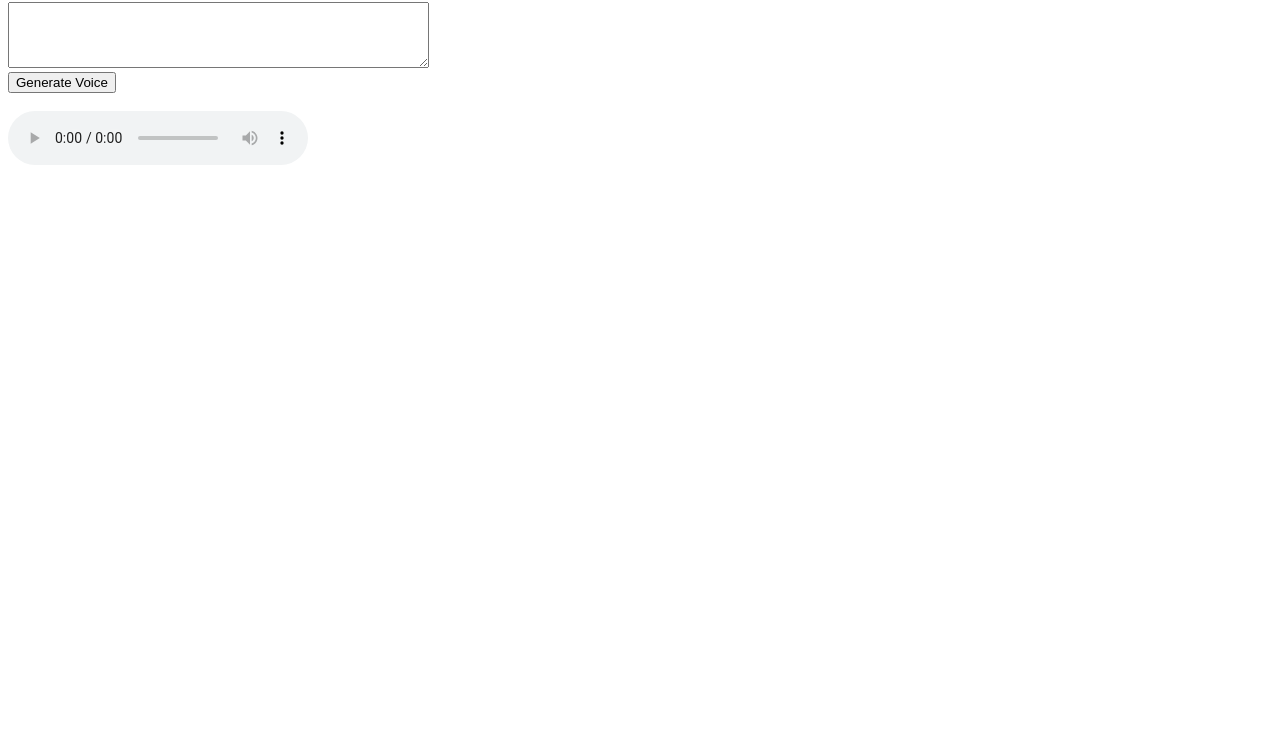
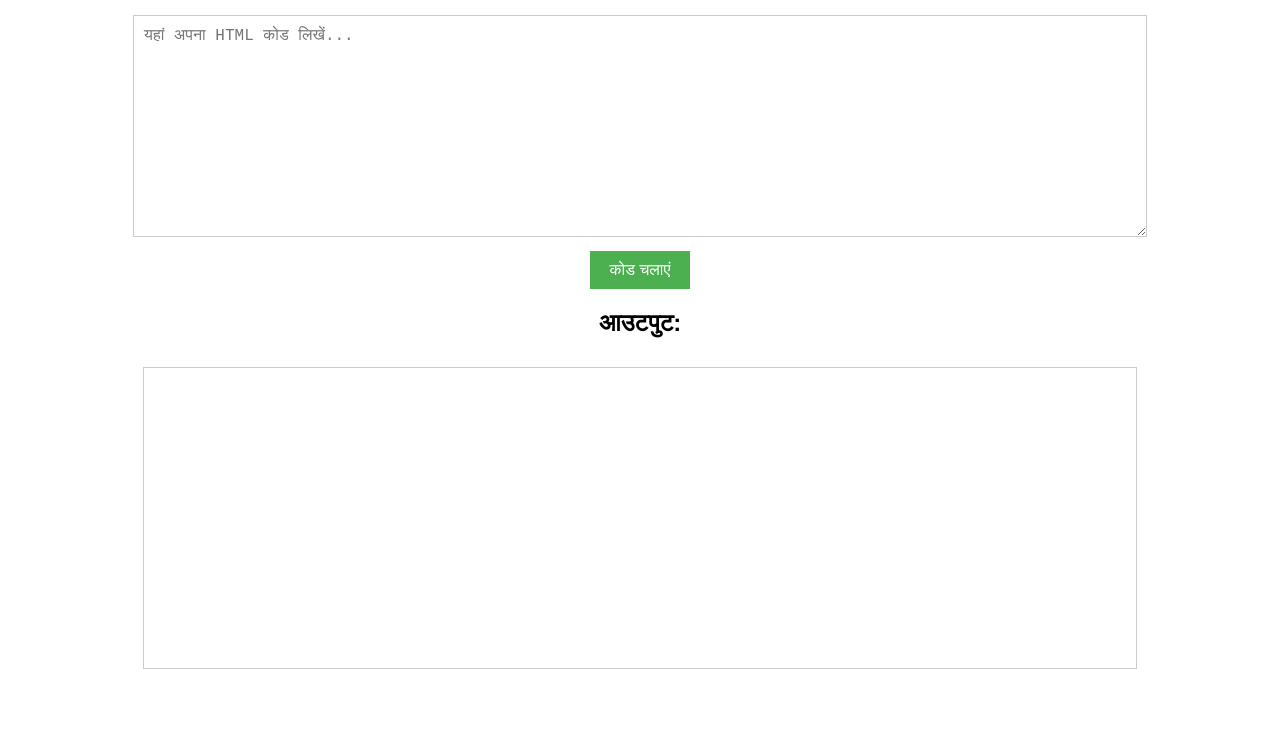
Before and after one commit to Offex86/Offex86, a plain HTML site: page index.html in a window 1280 px wide. Shown: the part 65-800 px from the top of the page. Drawn offline with Linux system fonts and the light colour scheme.

Commit message:
Update index.html

```diff
--- a/index.html
+++ b/index.html
@@ -3,35 +3,56 @@
 <head>
     <meta charset="UTF-8">
     <meta name="viewport" content="width=device-width, initial-scale=1.0">
-    <title>AI Voice Generator</title>
+    <title>Online HTML Code Runner</title>
+    <style>
+        body {
+            font-family: Arial, sans-serif;
+            margin: 20px;
+            text-align: center;
+        }
+        textarea {
+            width: 80%;
+            height: 200px;
+            margin-bottom: 10px;
+            border: 1px solid #ccc;
+            padding: 10px;
+            font-size: 16px;
+        }
+        button {
+            padding: 10px 20px;
+            font-size: 16px;
+            background-color: #4CAF50;
+            color: white;
+            border: none;
+            cursor: pointer;
+        }
+        button:hover {
+            background-color: #45a049;
+        }
+        iframe {
+            width: 80%;
+            height: 300px;
+            border: 1px solid #ccc;
+            margin-top: 10px;
+            background: white;
+        }
+    </style>
 </head>
 <body>
-    <h2>Enter Text to Generate Speech</h2>
-    <textarea id="text-input" rows="4" cols="50"></textarea><br>
-    <button onclick="generateVoice()">Generate Voice</button>
-    <br><br>
-    <audio id="audio-player" controls></audio>
+    <h1>ऑनलाइन HTML कोड रनर</h1>
+    <textarea id="htmlCode" placeholder="यहां अपना HTML कोड लिखें..."></textarea>
+    <br>
+    <button onclick="runCode()">कोड चलाएं</button>
+    <h2>आउटपुट:</h2>
+    <iframe id="outputFrame"></iframe>
 
     <script>
-        async function generateVoice() {
-            const text = document.getElementById("text-input").value;
-            if (!text) {
-                alert("Please enter text");
-                return;
-            }
-
-            const response = await fetch("http://localhost:5000/generate-voice", {
-                method: "POST",
-                headers: { "Content-Type": "application/json" },
-                body: JSON.stringify({ text })
-            });
-
-            const data = await response.json();
-            if (data.audio_url) {
-                document.getElementById("audio-player").src = data.audio_url;
-            } else {
-                alert("Error: " + data.error);
-            }
+        function runCode() {
+            const htmlCode = document.getElementById('htmlCode').value;
+            const outputFrame = document.getElementById('outputFrame').contentWindow.document;
+            outputFrame.open();
+            outputFrame.write(htmlCode);
+            outputFrame.close();
         }
     </script>
 </body>
```
